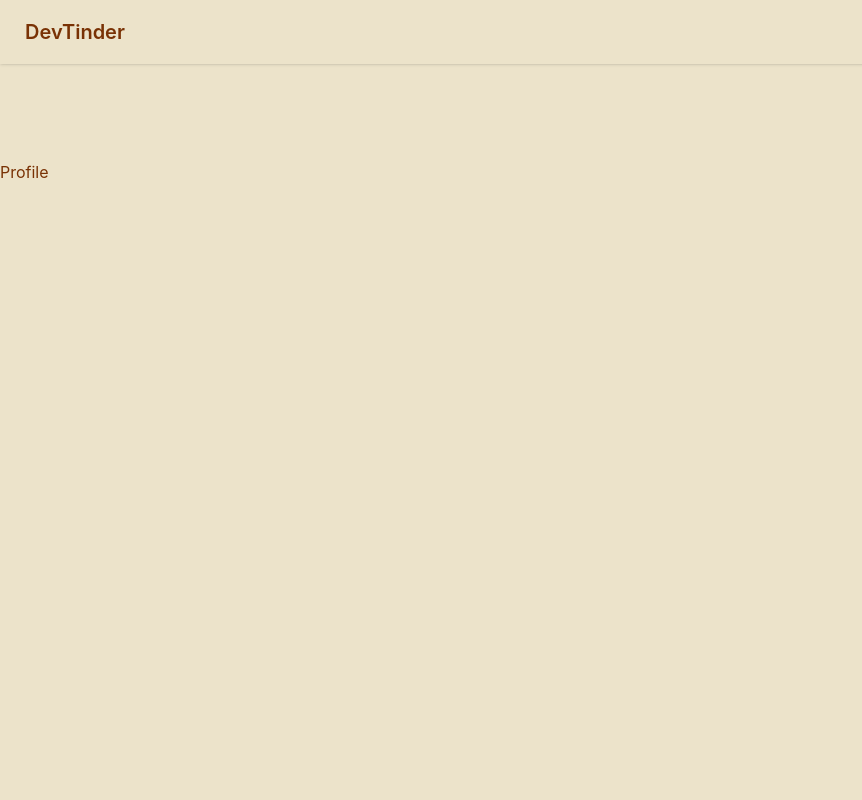
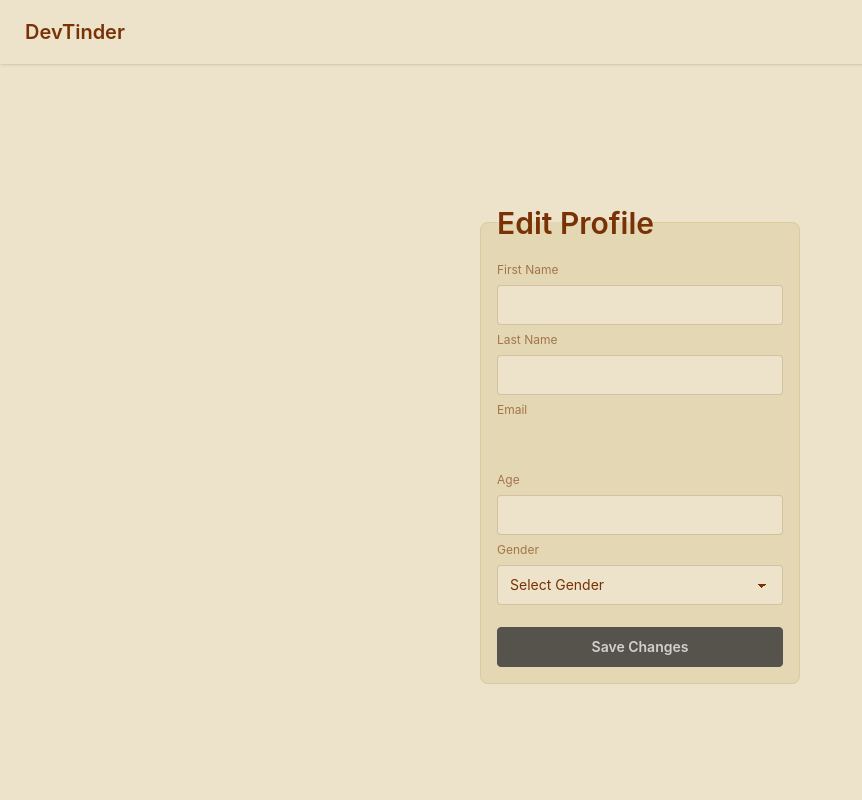
Before and after one commit to yuvrajk-dev/DevTinder-Frontend, a React (Vite) app: page /profile in a window 1280 px wide. Shown: the top 800 px of the page, without its empty margins (0-862 px from the left). Built offline with nearby package versions, Linux system fonts and the light colour scheme; no server answers.

Commit message:
feat: add Settings page, update Navbar for navigation, and enhance Profile with edit functionality

```diff
--- a/src/App.jsx
+++ b/src/App.jsx
@@ -3,6 +3,7 @@ import Body from "./pages/Body";
 import Login from "./pages/Login";
 import Feed from "./pages/Feed";
 import Profile from "./pages/Profile";
+import Settings from "./pages/Settings";
 
 function App() {
   return (
@@ -13,6 +14,7 @@ function App() {
             <Route path="/" element={<Feed />} />
             <Route path="/login" element={<Login />} />
             <Route path="/profile" element={<Profile />} />
+            <Route path="/settings" element={<Settings />} />
           </Route>
         </Routes>
       </BrowserRouter>
--- a/src/components/Navbar.jsx
+++ b/src/components/Navbar.jsx
@@ -2,7 +2,7 @@ import axios from "axios";
 import React from "react";
 import { useDispatch, useSelector } from "react-redux";
 import { removeUser } from "../utils/userSlice";
-import { useNavigate } from "react-router";
+import { Link, NavLink, useNavigate } from "react-router";
 import { BASE_URL } from "../utils/constants";
 
 const Navbar = () => {
@@ -20,9 +20,11 @@ const Navbar = () => {
 
   const user = useSelector((store) => store.user);
   return (
-    <div className="navbar bg-base-100 shadow-sm top-0 fixed">
+    <div className="navbar z-999 bg-base-100 shadow-sm top-0 fixed">
       <div className="flex-1 ">
-        <a className="btn btn-ghost text-xl">DevTinder</a>
+        <Link to="/" className="btn btn-ghost text-xl">
+          DevTinder
+        </Link>
       </div>
 
       {user && (
@@ -49,21 +51,38 @@ const Navbar = () => {
               </span>
             </li>
             <li>
-              <a
-                onClick={() => {
-                  navigate("/profile");
-                }}
-                className="justify-between"
+              <NavLink
+                onClick={() => document.activeElement?.blur()}
+                className={({ isActive }) => (isActive ? "bg-black/20" : "")}
+                to={"/"}
+              >
+                Home
+                {/* <span className="badge">New</span> */}
+              </NavLink>
+            </li>
+            <li>
+              <NavLink
+                onClick={() => document.activeElement?.blur()}
+                className={({ isActive }) => (isActive ? "bg-black/20" : "")}
+                to={"/profile"}
               >
                 Profile
                 {/* <span className="badge">New</span> */}
-              </a>
+              </NavLink>
             </li>
             <li>
-              <a>Settings</a>
+              <NavLink
+                onClick={() => document.activeElement?.blur()}
+                className={({ isActive }) => (isActive ? "bg-black/20" : "")}
+                to={"/settings"}
+              >
+                Settings
+              </NavLink>
             </li>
-            <li onClick={handleLogout}>
-              <a>Logout</a>
+            <li className=" p-0">
+              <button className="w-full " onClick={handleLogout}>
+                Logout
+              </button>
             </li>
           </ul>
         </div>
--- a/src/pages/Body.jsx
+++ b/src/pages/Body.jsx
@@ -21,7 +21,6 @@ const Body = () => {
       if (user.data.data) {
         dispatch(addUser(user.data.data));
       }
-      setIsLoaded(true);
     } catch (err) {
       if (err.response?.status === 401) {
         navigate("/login");
--- a/src/pages/Login.jsx
+++ b/src/pages/Login.jsx
@@ -10,7 +10,11 @@ const Login = () => {
   const navigate = useNavigate();
   const [emailId, setEmail] = useState("Yuvraj@gmail.com");
   const [password, setPassword] = useState("Yuvraj@120");
+  const [errorMessage, setErrorMessage] = useState("");
+  const [isLoading, setIsLoading] = useState(false);
   const handleLogin = async () => {
+    if (isLoading) return;
+    setIsLoading(true);
     try {
       let res = await axios.post(
         `${BASE_URL}/login`,
@@ -20,8 +24,11 @@ const Login = () => {
 
       dispatch(addUser(res.data.data));
       navigate("/");
-    } catch (error) {
-      console.log(error);
+    } catch (err) {
+      setErrorMessage(err.response?.data?.message || "Something went wrong");
+      console.log(err);
+    } finally {
+      setIsLoading(false);
     }
   };
 
@@ -38,6 +45,7 @@ const Login = () => {
           placeholder="Email"
           onChange={(e) => {
             setEmail(e.target.value);
+            setErrorMessage("");
           }}
         />
 
@@ -45,6 +53,7 @@ const Login = () => {
         <input
           onChange={(e) => {
             setPassword(e.target.value);
+            setErrorMessage("");
           }}
           value={password}
           type="password"
@@ -52,8 +61,19 @@ const Login = () => {
           placeholder="Password"
         />
 
-        <button className="btn btn-neutral mt-4" onClick={handleLogin}>
-          Login
+        {errorMessage && (
+          <span className=" pl-1 text-red-400">{errorMessage}</span>
+        )}
+        <button
+          disabled={isLoading}
+          className="btn btn-neutral mt-4"
+          onClick={handleLogin}
+        >
+          {isLoading ? (
+            <span className="loading loading-infinity loading-xs"></span>
+          ) : (
+            "Login"
+          )}
         </button>
       </fieldset>
     </div>
--- a/src/pages/Profile.jsx
+++ b/src/pages/Profile.jsx
@@ -1,7 +1,143 @@
-import React from "react";
+import axios from "axios";
+import React, { useState } from "react";
+import { useDispatch, useSelector } from "react-redux";
+import { BASE_URL } from "../utils/constants";
+import { addUser } from "../utils/userSlice";
 
 const Profile = () => {
-  return <div className="min-h-screen pt-40">Profile</div>;
+  const user = useSelector((store) => store.user);
+  //   const navigate = useNavigate();
+  const dispatch = useDispatch();
+
+  const [firstName, setFirstName] = useState(user?.firstName || "");
+  const [lastName, setLastName] = useState(user?.lastName || "");
+  const [age, setAge] = useState(user?.age || "");
+  const [gender, setGender] = useState(user?.gender || "");
+  const [successMessage, setSuccessMessage] = useState("");
+  const [errorMessage, setErrorMessage] = useState("");
+  const [isLoading, setIsLoading] = useState(false);
+  const hasChanges =
+    firstName !== user?.firstName ||
+    lastName !== user?.lastName ||
+    String(age) !== String(user?.age) ||
+    gender !== user?.gender;
+
+  const handleChanges = async () => {
+    if (isLoading) return;
+    try {
+      setIsLoading(true);
+      const res = await axios.patch(
+        `${BASE_URL}/profile/edit`,
+
+        {
+          firstName,
+          lastName,
+          age,
+          gender,
+        },
+        {
+          withCredentials: true,
+        },
+      );
+      dispatch(addUser(res.data.data));
+      setErrorMessage("");
+      setSuccessMessage(res.data.message);
+    } catch (err) {
+      console.log(err);
+
+      setSuccessMessage("");
+      setErrorMessage(err.response?.data?.message || "Something went wrong");
+    } finally {
+      setIsLoading(false);
+    }
+  };
+
+  return (
+    <div className="min-h-screen flex items-center justify-center pt-20">
+      <fieldset className="fieldset bg-base-200 border-base-300 rounded-box w-xs border p-4">
+        <legend className="fieldset-legend text-3xl">Edit Profile</legend>
+
+        <label className="label">First Name</label>
+        <input
+          type="text"
+          className="input"
+          value={firstName}
+          onChange={(e) => {
+            setFirstName(e.target.value);
+            setSuccessMessage("");
+            setErrorMessage("");
+          }}
+        />
+
+        <label className="label">Last Name</label>
+        <input
+          type="text"
+          className="input"
+          value={lastName}
+          onChange={(e) => {
+            setLastName(e.target.value);
+            setSuccessMessage("");
+            setErrorMessage("");
+          }}
+        />
+
+        <label className="label">Email</label>
+        <input
+          type="email"
+          className="input"
+          value={user?.emailId || ""}
+          disabled
+        />
+
+        <label className="label">Age</label>
+        <input
+          type="text"
+          className="input"
+          value={age}
+          onChange={(e) => {
+            setAge(e.target.value);
+            setSuccessMessage("");
+            setErrorMessage("");
+          }}
+        />
+
+        <label className="label">Gender</label>
+        <select
+          className="select"
+          value={gender}
+          onChange={(e) => {
+            setGender(e.target.value);
+            setSuccessMessage("");
+            setErrorMessage("");
+          }}
+        >
+          <option value="" disabled>
+            Select Gender
+          </option>
+          <option value="male">Male</option>
+          <option value="female">Female</option>
+          <option value="other">Other</option>
+        </select>
+        {successMessage && (
+          <span className=" pl-1 text-green-400">{successMessage}</span>
+        )}
+        {errorMessage && (
+          <span className=" pl-1 text-red-400">{errorMessage}</span>
+        )}
+        <button
+          disabled={isLoading || !hasChanges}
+          onClick={handleChanges}
+          className="btn btn-neutral mt-4"
+        >
+          {isLoading ? (
+            <span className="loading loading-infinity loading-xs"></span>
+          ) : (
+            "Save Changes"
+          )}
+        </button>
+      </fieldset>
+    </div>
+  );
 };
 
 export default Profile;
--- /dev/null
+++ b/src/pages/Settings.jsx
@@ -0,0 +1,7 @@
+import React from "react";
+
+const Settings = () => {
+  return <div className="min-h-screen pt-40">Settings</div>;
+};
+
+export default Settings;
```
